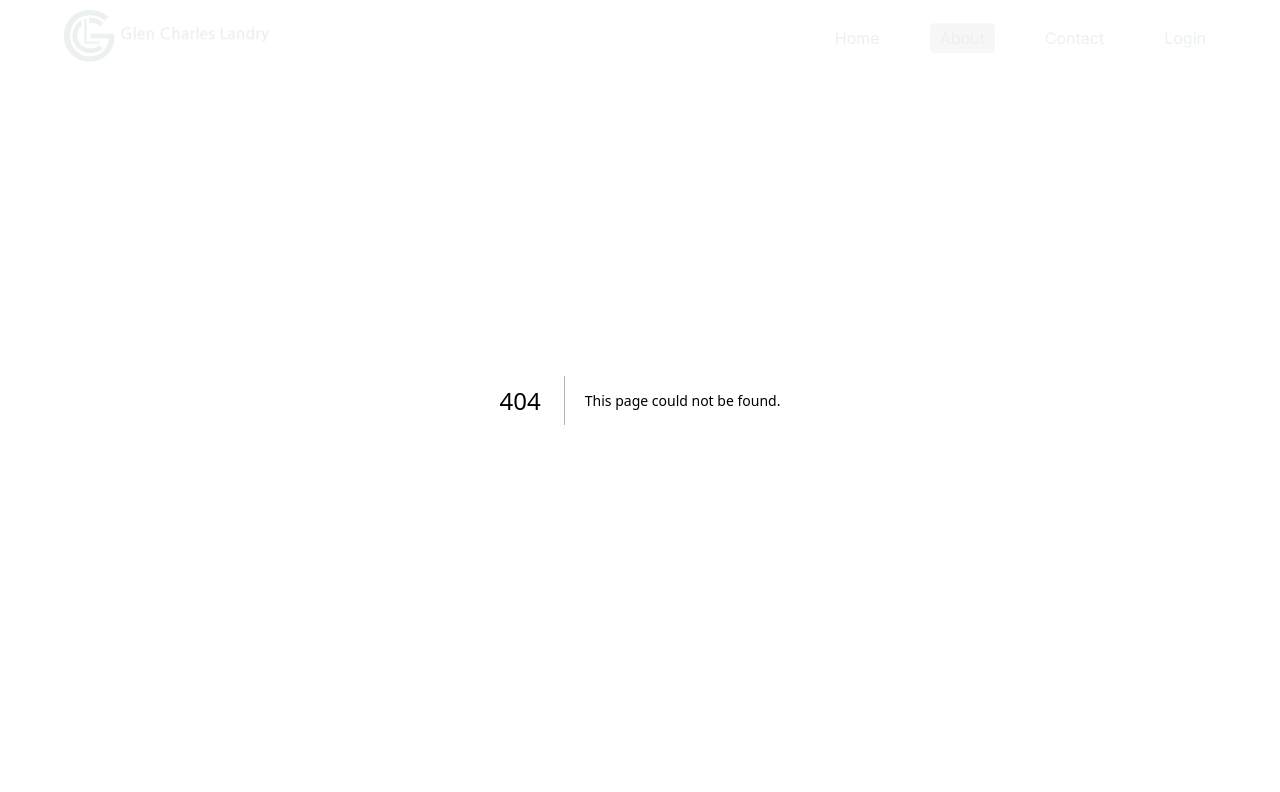
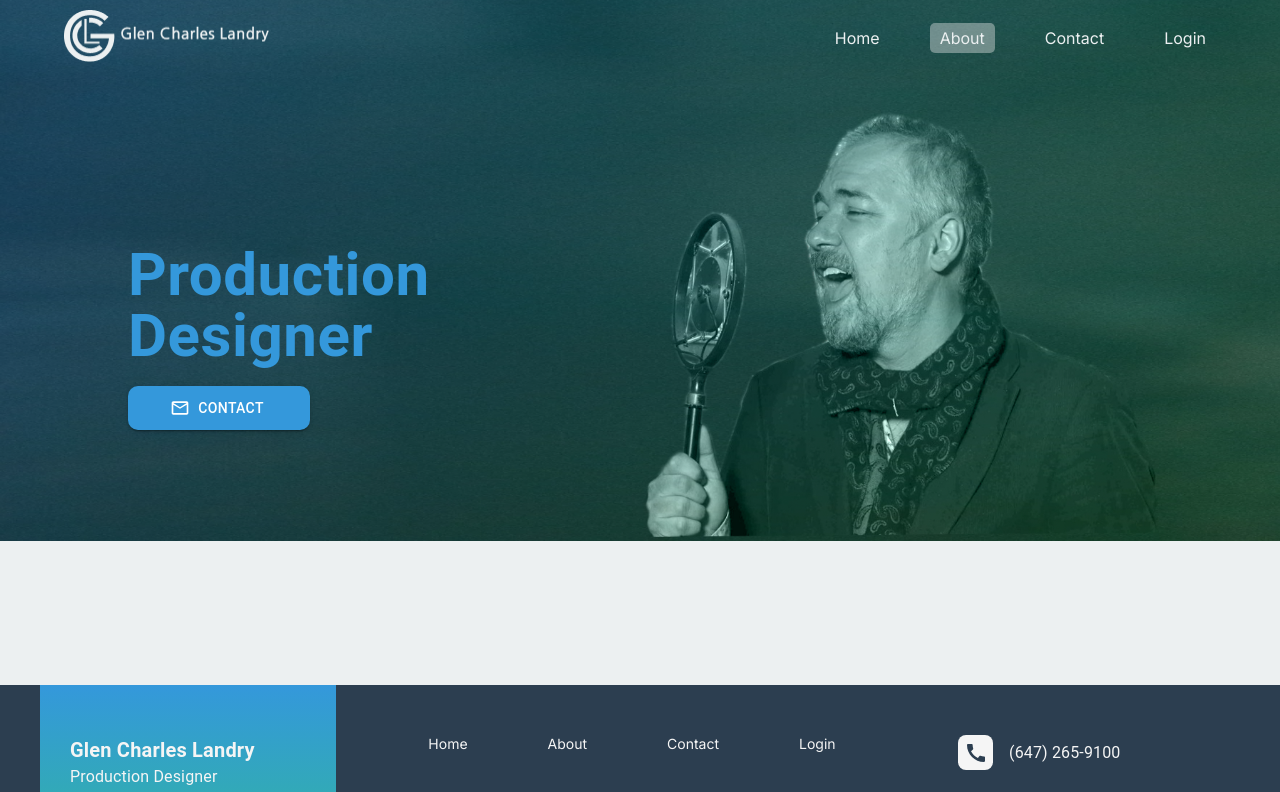
Before and after one commit to kbn4191/movie, a Next.js app: page /about in a window 1280 px wide. Before the commit this address had no page. Shown: the top 792 px of the page. Built offline with nearby package versions, Linux system fonts and the light colour scheme.

Commit message:
about page

```diff
--- /dev/null
+++ b/src/app/about/page.tsx
@@ -0,0 +1,16 @@
+import { Box, Container, Typography, Grid } from "@mui/material";
+import AboutHeader from "../component/aboutHeader/aboutHeader";
+export default function About() {
+
+    return(
+        <>
+        <Box>
+            <AboutHeader/>
+
+
+            </Box>
+
+        </>
+
+    )
+}
--- /dev/null
+++ b/src/app/component/aboutHeader/aboutHeader.tsx
@@ -0,0 +1,53 @@
+import { Box, Container, Typography, Grid } from "@mui/material";
+import HeaderAboutDesktopbg from "../../images/aboutbgheader.png";
+import Lane from "../../images/lane.png";
+import Image from "next/image";
+import ButtonIcon from "../btn/btn";
+export default function AboutHeader() {
+  return (
+    <>
+      <Box
+        sx={{
+          backgroundImage: {
+            md: `url(${HeaderAboutDesktopbg.src})`,
+            xs: `url(${HeaderAboutDesktopbg.src})`,
+          },
+          backgroundSize: "cover",
+          backgroundPosition: "center",
+          backgroundRepeat: "no-repeat",
+          paddingTop: "100px",
+        }}>
+        <Container>
+          <Grid container spacing={2}>
+            <Grid md={6} xs={12}>
+              <Box mt={20} ml={10}>
+                <Typography
+                  fontWeight={700}
+                  lineHeight={"102.023%"}
+                  color={"#3498DB"}
+                  sx={{
+                    fontSize: {
+                      md: 60,
+                      xs: 32,
+                    },
+                    width: {
+                      md: 432,
+                      xs: "100%",
+                    },
+                  }}>
+                  Production Designer
+                </Typography>
+                <ButtonIcon/>
+              </Box>
+            </Grid>
+            <Grid md={6} xs={12}>
+              <Box>
+                <Image src={Lane} height={453} width={553} alt="lane" style={{mixBlendMode:"luminosity"}} />
+              </Box>
+            </Grid>
+          </Grid>
+        </Container>
+      </Box>
+    </>
+  );
+}
```
Also changed, not shown: src/app/images/aboutbgheader.png (added), src/app/images/lane.png (added).
